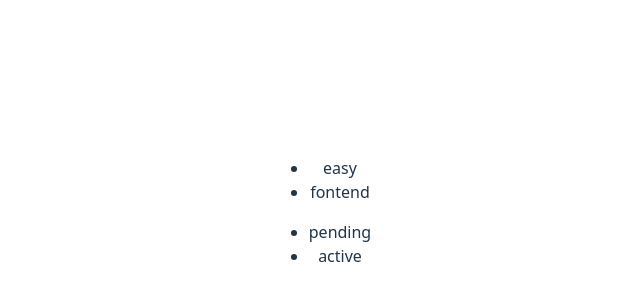
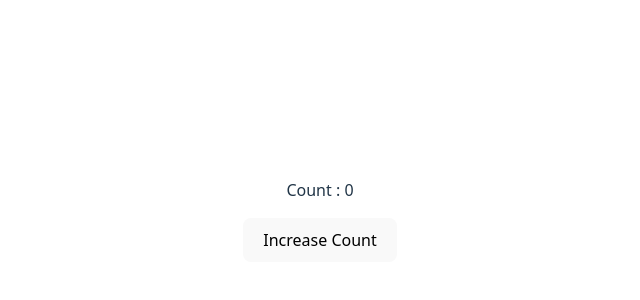
Before and after one commit to thanhtungcis60/learn-easy-react, a React (Vite) app: page / in a window 1280 px wide. Shown: the part 188-488 px from the top of the page, without its empty margins (320-960 px from the left). Built offline with nearby package versions, Linux system fonts and the light colour scheme.

Commit message:
S20-P189. setState is async

```diff
--- a/src/App.tsx
+++ b/src/App.tsx
@@ -1,25 +1,25 @@
+import { useState } from 'react';
 import './App.css';
 
 function App() {
-  const studentList = [
-    {id:1,name:'easy'},
-    {id:5,name:'fontend'}
-  ];
+  let i = 0;
+  const [showMore,setShowMore]=useState(false);
+  const [count,setCount]=useState(0);
+  const [name,setName]=useState('3T');
 
-  const statusList = ['pending','active']
-
+  function handleIncreaseClick(){
+    const newCount = count+1;
+    setCount(newCount);
+    console.log('after setting count',newCount);
+    setShowMore((prev)=>!prev);
+    i+=5;
+  }
+  console.log("count:"+count," i:"+i);
   return (
     <>
-      <ul>
-        {studentList.map((student)=>(
-          <li key={student.id}>{student.name}</li>
-        ))}
-      </ul>
-      <ul>
-        {statusList.map((status,idx)=>(
-          <li key={idx}>{status}</li>
-        ))}
-      </ul>
+    <p>Count : {count}</p>
+    <button onClick={handleIncreaseClick}>Increase Count</button>
+      {showMore && <p>{name}</p>}
     </>
   );
 }
```
